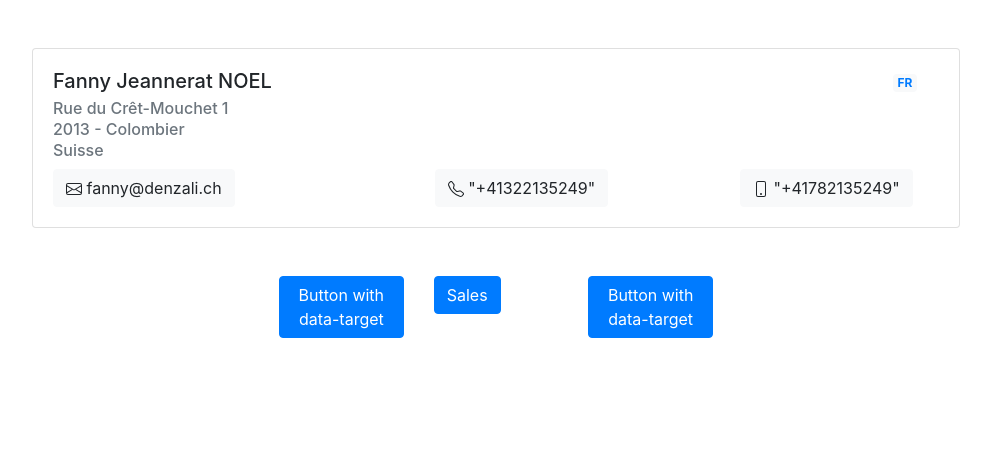
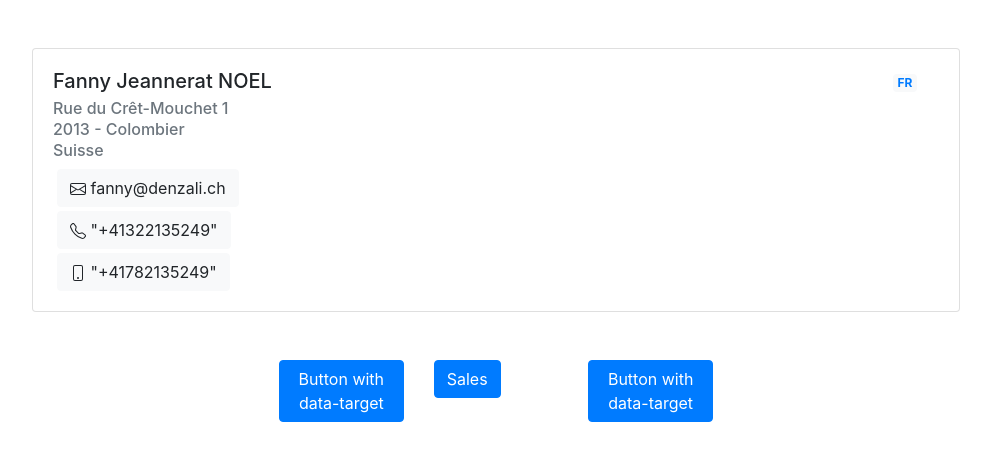
Before and after one commit to francoisnoel62/swissERP, a Django app: page /contacts/1/ in a window 1280 px wide. Shown: the part 64-525 px from the top of the page, without its empty margins (144-1135 px from the left). Run offline with Django 3.2, Linux system fonts and the light colour scheme; data comes from the database, SQL or seed files in the repository.

Commit message:
change form view and adapt

```diff
--- a/contacts/templates/contacts/contacts_formview.html
+++ b/contacts/templates/contacts/contacts_formview.html
@@ -15,8 +15,7 @@
                 <h6 class="card-subtitle mb-2 text-muted ">{{ contact.street }}</h6>
                 <h6 class="card-subtitle mb-2 text-muted">{{ contact.region_zip }} - {{ contact.city }}</h6>
                 <h6 class="card-subtitle mb-2 text-muted">{{ contact.country }}</h6>
-                <div class="row">
-                    <div class="col-md-4">
+                <div class="row ml-1 mb-1">
                     <a class="btn btn-light btn-xlg" href="mailto:{{ contact.email }}">
                         <svg xmlns="http://www.w3.org/2000/svg" width="16" height="16" fill="currentColor"
                              class="bi bi-envelope" viewBox="0 0 16 16">
@@ -26,7 +25,7 @@
                         <span class="glyphicon glyphicon-earphone">{{ contact.email }}</span>
                     </a>
                 </div>
-                    <div class="col-md-3 offset-md-1">
+                <div class="row ml-1 mb-1">
                     <a class="btn btn-light btn-xlg" href="tel:{{ contact.phone }}">
                         <svg xmlns="http://www.w3.org/2000/svg" width="16" height="16" fill="currentColor"
                              class="bi bi-telephone" viewBox="0 0 16 16">
@@ -36,7 +35,7 @@
                         <span class="glyphicon glyphicon-earphone">{{ contact.phone }}</span>
                     </a>
                 </div>
-                    <div class="col-md-3 offset-md-1">
+                <div class="row ml-1 mt-1">
                     <a class="btn btn-light btn-xlg" href="tel:{{ contact.mobile }}">
                         <svg xmlns="http://www.w3.org/2000/svg" width="16" height="16" fill="currentColor"
                              class="bi bi-phone" viewBox="0 0 16 16">
@@ -46,7 +45,7 @@
                         </svg>
                         <span class="glyphicon glyphicon-earphone">{{ contact.mobile }}</span>
                     </a>
-                        </di>
+                </div>
             </div>
         </div>
     </div>
--- a/contacts/views.py
+++ b/contacts/views.py
@@ -1,4 +1,3 @@
-from django.http import HttpResponse
 from django.shortcuts import render, get_object_or_404
 
 from .models import Contact
```
Lines whose indentation alone changed are shown as unchanged.
